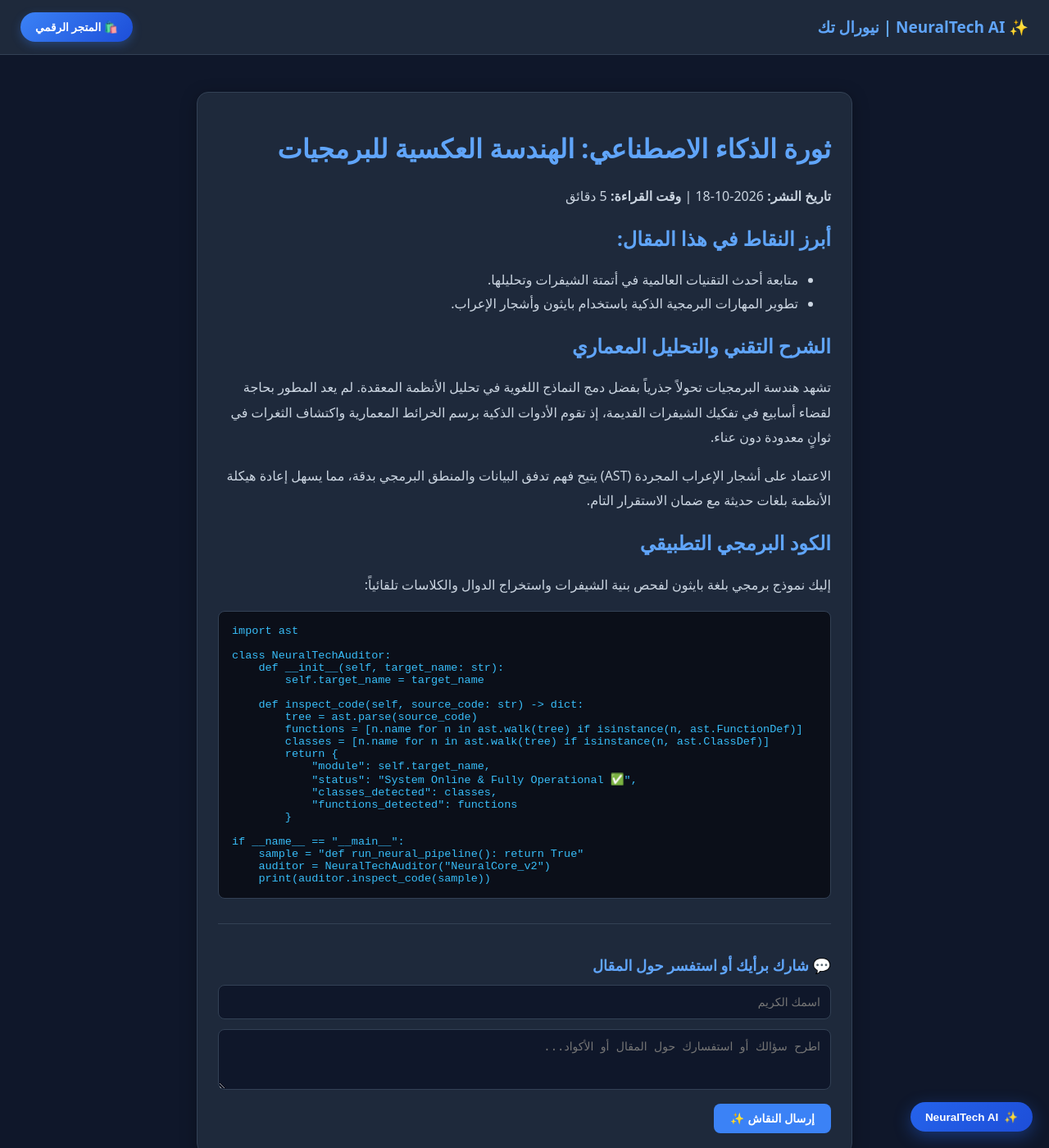
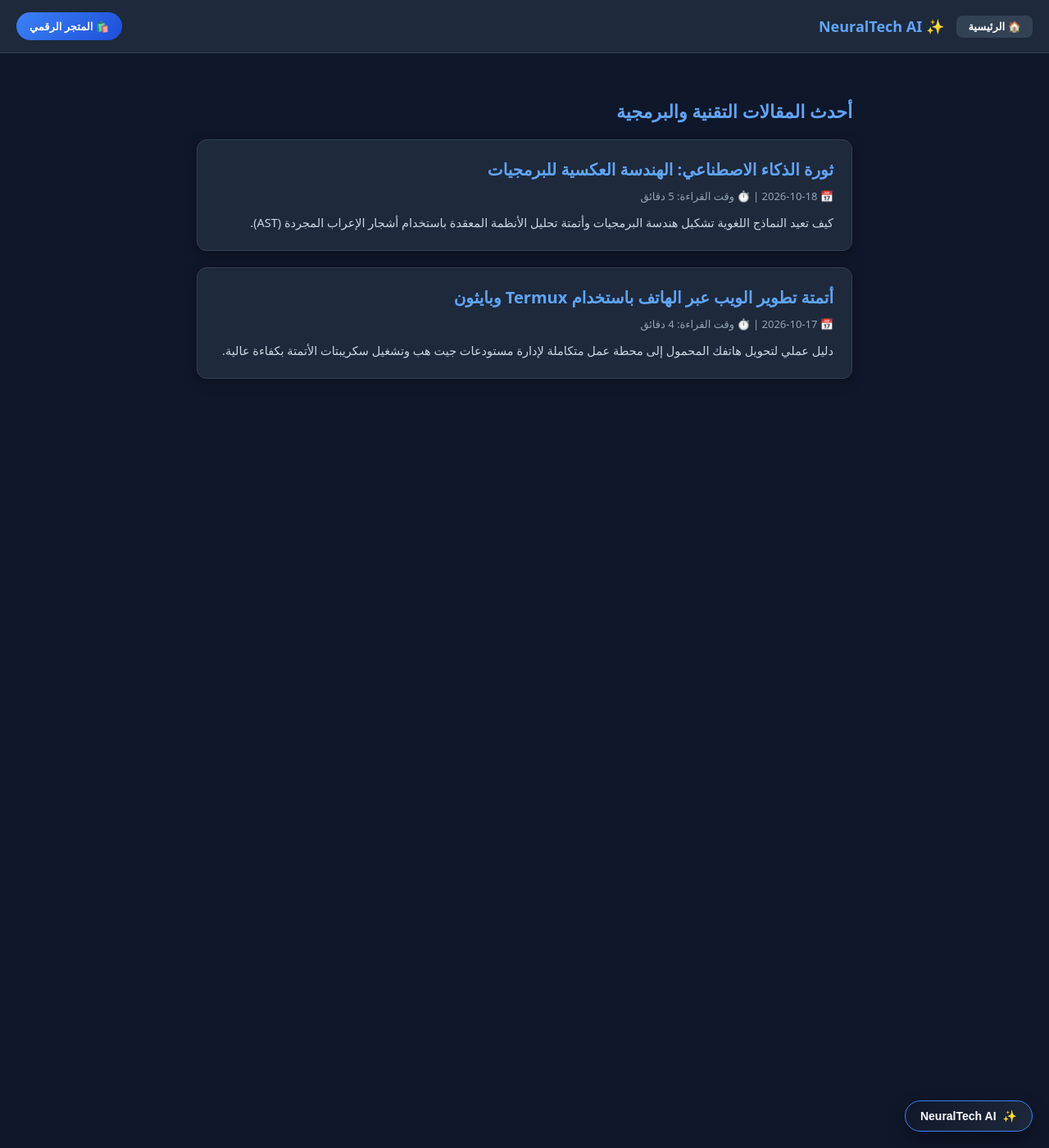
Before and after one commit to neuraltech-ai/Youstoredu, a Jekyll site: the page index.html, which Jekyll copies as it is, in a window 1280 px wide and 1400 px high. Shown: the whole window at 82% size. Built offline with Jekyll 4.4.1, drawn with Linux system fonts in a browser that asks for light colours.

Commit message:
Convert index.html into a full Single Page Application with home list and article reader views

```diff
--- a/index.html
+++ b/index.html
@@ -3,7 +3,6 @@
 <head>
     <meta charset="UTF-8">
     <meta name="viewport" content="width=device-width, initial-scale=1.0">
-    <meta http-equiv="Cache-Control" content="no-cache, no-store, must-revalidate">
     <title>نيورال تك | NeuralTech AI</title>
     <style>
         :root {
@@ -13,48 +12,104 @@
             --text-main: #f8fafc;
             --text-muted: #cbd5e1;
             --accent: #3b82f6;
+            --accent-hover: #2563eb;
         }
         body { background-color: var(--bg-main); color: var(--text-main); font-family: system-ui, -apple-system, sans-serif; margin: 0; padding: 0; }
-        header { background: var(--bg-card); padding: 15px 25px; display: flex; justify-content: space-between; align-items: center; border-bottom: 1px solid var(--border-color); }
-        .logo { font-size: 19px; font-weight: bold; color: #60a5fa; display: flex; align-items: center; gap: 8px; text-decoration: none; }
-        .container { max-width: 800px; margin: 30px auto; padding: 15px; }
-        .card { background: var(--bg-card); border: 1px solid var(--border-color); border-radius: 14px; padding: 25px; margin-bottom: 20px; box-shadow: 0 4px 20px rgba(0,0,0,0.3); }
-        h1, h2 { color: #60a5fa; }
-        p { line-height: 1.9; color: var(--text-muted); font-size: 16px; }
-        pre { background: #0b0f19; padding: 16px; border-radius: 8px; border: 1px solid var(--border-color); overflow-x: auto; color: #38bdf8; font-family: monospace; direction: ltr; text-align: left; font-size: 13.5px; }
-        ul { line-height: 1.8; color: var(--text-muted); }
-        .btn-store { display: inline-block; background: linear-gradient(135deg, #3b82f6, #1d4ed8); color: white; padding: 9px 18px; border-radius: 30px; text-decoration: none; font-weight: bold; font-size: 13.5px; box-shadow: 0 4px 12px rgba(59,130,246,0.3); }
-        .comment-section { margin-top: 30px; border-top: 1px solid var(--border-color); padding-top: 20px; }
-        .comment-input { width: 100%; background: #0f172a; border: 1px solid var(--border-color); color: #fff; padding: 12px; border-radius: 8px; margin-bottom: 12px; font-size: 14px; outline: none; box-sizing: border-box; }
-        .btn-post { background: #3b82f6; color: white; border: none; padding: 10px 20px; border-radius: 8px; font-weight: bold; cursor: pointer; font-size: 14px; }
-        .btn-post:hover { background: #2563eb; }
+        header { background: var(--bg-card); padding: 15px 20px; display: flex; justify-content: space-between; align-items: center; border-bottom: 1px solid var(--border-color); position: sticky; top: 0; z-index: 1000; }
+        .nav-left { display: flex; align-items: center; gap: 15px; }
+        .logo { font-size: 18px; font-weight: bold; color: #60a5fa; cursor: pointer; display: flex; align-items: center; gap: 8px; }
+        .btn-home { background: #334155; color: #fff; padding: 6px 14px; border-radius: 8px; border: none; cursor: pointer; font-size: 13px; font-weight: bold; transition: background 0.2s; }
+        .btn-home:hover { background: #475569; }
+        .container { max-width: 800px; margin: 25px auto; padding: 15px; }
+
+        .view { display: none; }
+        .view.active { display: block; }
+
+        .article-card { background: var(--bg-card); border: 1px solid var(--border-color); border-radius: 12px; padding: 22px; margin-bottom: 20px; box-shadow: 0 4px 15px rgba(0,0,0,0.3); cursor: pointer; transition: transform 0.2s, border-color 0.2s; }
+        .article-card:hover { transform: translateY(-2px); border-color: var(--accent); }
+        .article-card h2 { color: #60a5fa; margin-top: 0; margin-bottom: 10px; font-size: 20px; }
+        .meta { font-size: 13px; color: #94a3b8; margin-bottom: 12px; }
+        .excerpt { color: var(--text-muted); line-height: 1.6; font-size: 14.5px; }
+
+        .reader-card { background: var(--bg-card); border: 1px solid var(--border-color); border-radius: 12px; padding: 25px; box-shadow: 0 4px 15px rgba(0,0,0,0.3); }
+        .reader-card h1 { color: #60a5fa; font-size: 24px; margin-top: 0; }
+        .reader-card p { line-height: 1.9; color: var(--text-muted); font-size: 16px; }
+        pre { background: #0b0f19; padding: 16px; border-radius: 8px; border: 1px solid var(--border-color); overflow-x: auto; color: #38bdf8; font-family: monospace; direction: ltr; text-align: left; font-size: 13.5px; line-height: 1.6; }
+        .btn-store { display: inline-block; background: linear-gradient(135deg, #3b82f6, #1d4ed8); color: white; padding: 8px 16px; border-radius: 30px; text-decoration: none; font-weight: bold; font-size: 13px; }
     </style>
 </head>
 <body>
 
 <header>
-    <a href="#" class="logo">✨ NeuralTech AI | نيورال تك</a>
+    <div class="nav-left">
+        <button class="btn-home" onclick="showHome()">🏠 الرئيسية</button>
+        <div class="logo" onclick="showHome()">✨ NeuralTech AI</div>
+    </div>
     <a href="https://payhip.com/Youstor" target="_blank" class="btn-store">🛍️ المتجر الرقمي</a>
 </header>
 
 <div class="container">
-    <div class="card">
-        <h1>ثورة الذكاء الاصطناعي: الهندسة العكسية للبرمجيات</h1>
-        <p><b>تاريخ النشر:</b> 2026-10-18 | <b>وقت القراءة:</b> 5 دقائق</p>
+    <div id="home-view" class="view active">
+        <h1 style="color: #60a5fa; margin-bottom: 20px; font-size: 22px;">أحدث المقالات التقنية والبرمجية</h1>
 
-        <h2>أبرز النقاط في هذا المقال:</h2>
-        <ul>
-            <li>متابعة أحدث التقنيات العالمية في أتمتة الشيفرات وتحليلها.</li>
-            <li>تطوير المهارات البرمجية الذكية باستخدام بايثون وأشجار الإعراب.</li>
-        </ul>
+        <div class="article-card" onclick="openArticle('ai-reverse')">
+            <h2>ثورة الذكاء الاصطناعي: الهندسة العكسية للبرمجيات</h2>
+            <div class="meta">📅 2026-10-18 | ⏱️ وقت القراءة: 5 دقائق</div>
+            <div class="excerpt">كيف تعيد النماذج اللغوية تشكيل هندسة البرمجيات وأتمتة تحليل الأنظمة المعقدة باستخدام أشجار الإعراب المجردة (AST).</div>
+        </div>
 
-        <h2>الشرح التقني والتحليل المعماري</h2>
-        <p>تشهد هندسة البرمجيات تحولاً جذرياً بفضل دمج النماذج اللغوية في تحليل الأنظمة المعقدة. لم يعد المطور بحاجة لقضاء أسابيع في تفكيك الشيفرات القديمة، إذ تقوم الأدوات الذكية برسم الخرائط المعمارية واكتشاف الثغرات في ثوانٍ معدودة دون عناء.</p>
+        <div class="article-card" onclick="openArticle('termux-python')">
+            <h2>أتمتة تطوير الويب عبر الهاتف باستخدام Termux وبايثون</h2>
+            <div class="meta">📅 2026-10-17 | ⏱️ وقت القراءة: 4 دقائق</div>
+            <div class="excerpt">دليل عملي لتحويل هاتفك المحمول إلى محطة عمل متكاملة لإدارة مستودعات جيت هب وتشغيل سكريبتات الأتمتة بكفاءة عالية.</div>
+        </div>
+    </div>
 
-        <p>الاعتماد على أشجار الإعراب المجردة (AST) يتيح فهم تدفق البيانات والمنطق البرمجي بدقة، مما يسهل إعادة هيكلة الأنظمة بلغات حديثة مع ضمان الاستقرار التام.</p>
+    <div id="reader-view" class="view">
+        <div class="reader-card">
+            <button onclick="showHome()" style="background: none; border: none; color: #60a5fa; cursor: pointer; font-size: 14px; font-weight: bold; margin-bottom: 15px; padding: 0;">← العودة إلى القائمة</button>
+            <h1 id="article-title">عنوان المقال</h1>
+            <div class="meta" id="article-meta">التاريخ ووقت القراءة</div>
+            <div id="article-content"></div>
+        </div>
+    </div>
+</div>
 
-        <h2>الكود البرمجي التطبيقي</h2>
-        <p>إليك نموذج برمجي بلغة بايثون لفحص بنية الشيفرات واستخراج الدوال والكلاسات تلقائياً:</p>
+<div id="nt-ai-wrapper" style="position: fixed; bottom: 20px; right: 20px; z-index: 99999; font-family: system-ui, sans-serif;">
+  <button id="nt-ai-trigger" onclick="toggleNTChat()" style="background: linear-gradient(135deg, #0f172a, #1e293b); color: #f8fafc; border: 1px solid #3b82f6; border-radius: 50px; padding: 10px 18px; font-weight: 600; font-size: 14px; cursor: pointer; box-shadow: 0 8px 20px rgba(0,0,0,0.4); display: flex; align-items: center; gap: 8px;">
+    <span>✨</span> <span>NeuralTech AI</span>
+  </button>
+
+  <div id="nt-ai-window" style="display: none; position: absolute; bottom: 58px; right: 0; width: 345px; max-width: 92vw; height: 440px; background: #0f172a; color: #f8fafc; border-radius: 16px; box-shadow: 0 12px 32px rgba(0,0,0,0.65); flex-direction: column; overflow: hidden; border: 1px solid #334155;">
+    <div style="background: #1e293b; padding: 14px; display: flex; justify-content: space-between; align-items: center; border-bottom: 1px solid #334155;">
+      <span style="font-weight: 700; font-size: 14px;">✨ NeuralTech AI</span>
+      <button onclick="toggleNTChat()" style="background: none; border: none; color: #94a3b8; cursor: pointer; font-size: 16px;">✕</button>
+    </div>
+
+    <div id="nt-ai-chatbox" style="flex: 1; padding: 14px; overflow-y: auto; font-size: 13.5px; display: flex; flex-direction: column; gap: 10px;">
+      <div style="background: #1e293b; border: 1px solid #334155; padding: 10px 14px; border-radius: 10px; max-width: 85%; line-height: 1.6; direction: rtl; text-align: right;">
+        أهلاً بك! أنا معك لمناقشة الأكواد والمقالات هنا. تفضل بطرح سؤالك مباشرة!
+      </div>
+    </div>
+
+    <div style="padding: 10px; background: #1e293b; display: flex; gap: 8px; border-top: 1px solid #334155;">
+      <input type="text" id="nt-ai-input" placeholder="اكتب سؤالك هنا..." style="flex: 1; background: #0f172a; border: 1px solid #475569; color: #fff; padding: 9px; border-radius: 8px; font-size: 13px; outline: none; direction: rtl;">
+      <button onclick="sendMsg()" style="background: #2563eb; color: white; border: none; padding: 0 14px; border-radius: 8px; cursor: pointer; font-weight: bold;">إرسال</button>
+    </div>
+  </div>
+</div>
+
+<script>
+const articlesData = {
+    "ai-reverse": {
+        title: "ثورة الذكاء الاصطناعي: الهندسة العكسية للبرمجيات",
+        meta: "📅 2026-10-18 | ⏱️ وقت القراءة: 5 دقائق",
+        body: `
+            <p>تشهد هندسة البرمجيات تحولاً جذرياً بفضل دمج النماذج اللغوية في تحليل الأنظمة المعقدة. لم يعد المطور بحاجة لقضاء أسابيع في تفكيك الشيفرات القديمة، إذ تقوم الأدوات الذكية برسم الخرائط المعمارية واكتشاف الثغرات في ثوانٍ معدودة.</p>
+            <h3 style="color: #60a5fa;">التحليل المعماري وأشجار الإعراب (AST)</h3>
+            <p>الاعتماد على أشجار الإعراب المجردة يتيح فهم تدفق البيانات والمنطق البرمجي بدقة، مما يسهل إعادة هيكلة الأنظمة بلغات حديثة دون أخطاء.</p>
+            <h3 style="color: #60a5fa;">الكود البرمجي التطبيقي</h3>
+            <p>نموذج برمجي بلغة بايثون لفحص بنية الشيفرات واستخراج الدوال والكلاسات تلقائياً:</p>
             <pre><code>import ast
 
 class NeuralTechAuditor:
@@ -76,43 +131,47 @@
     sample = "def run_neural_pipeline(): return True"
     auditor = NeuralTechAuditor("NeuralCore_v2")
     print(auditor.inspect_code(sample))</code></pre>
+        `
+    },
+    "termux-python": {
+        title: "أتمتة تطوير الويب عبر الهاتف باستخدام Termux وبايثون",
+        meta: "📅 2026-10-17 | ⏱️ وقت القراءة: 4 دقائق",
+        body: `
+            <p>يُعد Termux بيئة متكاملة تتيح للمطورين تشغيل سكريبتات بايثون وإدارة مستودعات Git مباشرة من أجهزة الهواتف الذكية بنظام أندرويد.</p>
+            <h3 style="color: #60a5fa;">إدارة النشر التلقائي عبر GitHub</h3>
+            <p>من خلال ربط سكريبتات التحرير الآلي بأوامر Git، يمكنك تحديث مقالاتك وموقعك بضغطة زر واحدة ودون الحاجة لجهاز حاسوب محمول.</p>
+            <h3 style="color: #60a5fa;">مثال لسكريبت أتمتة محلي</h3>
+            <pre><code>import os
 
-        <!-- صندوق التفاعل والمناقشة الأصلي النظيف -->
-        <div class="comment-section">
-            <h3 style="color: #60a5fa; font-size: 18px; margin-bottom: 12px;">💬 شارك برأيك أو استفسر حول المقال</h3>
-            <input type="text" class="comment-input" placeholder="اسمك الكريم">
-            <textarea class="comment-input" rows="3" placeholder="اطرح سؤالك أو استفسارك حول المقال أو الأكواد..."></textarea>
-            <button class="btn-post" onclick="alert('تم إرسال النقاش بنجاح ✨')">إرسال النقاش ✨</button>
-        </div>
-    </div>
-</div>
+def git_auto_deploy(commit_msg: str):
+    os.system("git add .")
+    os.system(f'git commit -m "{commit_msg}"')
+    os.system("git push origin main")
+    print("Deployment completed successfully! 🚀")
 
-<!-- زر المساعد الذكي السفلي الأصلي الأنيق -->
-<div id="nt-ai-wrapper" style="position: fixed; bottom: 20px; right: 20px; z-index: 99999; font-family: system-ui, sans-serif;">
-  <button id="nt-ai-trigger" onclick="toggleNTChat()" style="background: linear-gradient(135deg, #2563eb, #1d4ed8); color: #fff; border: none; border-radius: 50px; padding: 10px 18px; font-weight: 600; font-size: 13.5px; cursor: pointer; box-shadow: 0 6px 20px rgba(37,99,235,0.4); display: flex; align-items: center; gap: 7px;">
-    <span>✨</span> <span>NeuralTech AI</span>
-  </button>
+if __name__ == "__main__":
+    git_auto_deploy("Auto update from Termux mobile workspace")</code></pre>
+        `
+    }
+};
 
-  <div id="nt-ai-window" style="display: none; position: absolute; bottom: 55px; right: 0; width: 330px; max-width: 90vw; height: 420px; background: #0f172a; color: #f8fafc; border-radius: 14px; box-shadow: 0 12px 32px rgba(0,0,0,0.65); flex-direction: column; overflow: hidden; border: 1px solid #334155; direction: rtl;">
-    <div style="background: #1e293b; padding: 12px 14px; display: flex; justify-content: space-between; align-items: center; border-bottom: 1px solid #334155;">
-      <span style="font-weight: 700; font-size: 13.5px; color: #60a5fa;">✨ NeuralTech AI</span>
-      <button onclick="toggleNTChat()" style="background: none; border: none; color: #94a3b8; cursor: pointer; font-size: 15px;">✕</button>
-    </div>
+function showHome() {
+    document.getElementById('reader-view').classList.remove('active');
+    document.getElementById('home-view').classList.add('active');
+    window.scrollTo(0, 0);
+}
 
-    <div id="nt-ai-chatbox" style="flex: 1; padding: 12px; overflow-y: auto; font-size: 13px; display: flex; flex-direction: column; gap: 8px;">
-      <div style="background: #1e293b; border: 1px solid #334155; padding: 10px 12px; border-radius: 10px; max-width: 88%; line-height: 1.6; text-align: right;">
-        أهلاً بك! أنا معك هنا لمناقشة الأكواد والمقالات وطرح الأفكار التقنية. تفضل بطرح سؤالك!
-      </div>
-    </div>
+function openArticle(articleId) {
+    const art = articlesData[articleId];
+    if (!art) return;
+    document.getElementById('article-title').textContent = art.title;
+    document.getElementById('article-meta').textContent = art.meta;
+    document.getElementById('article-content').innerHTML = art.body;
+    document.getElementById('home-view').classList.remove('active');
+    document.getElementById('reader-view').classList.add('active');
+    window.scrollTo(0, 0);
+}
 
-    <div style="padding: 8px 10px; background: #1e293b; display: flex; gap: 6px; border-top: 1px solid #334155;">
-      <input type="text" id="nt-ai-input" placeholder="اكتب سؤالك هنا..." style="flex: 1; background: #0f172a; border: 1px solid #475569; color: #fff; padding: 8px 10px; border-radius: 8px; font-size: 12.5px; outline: none; text-align: right;">
-      <button onclick="sendMsg()" style="background: #2563eb; color: white; border: none; padding: 0 12px; border-radius: 8px; cursor: pointer; font-weight: bold; font-size: 12.5px;">إرسال</button>
-    </div>
-  </div>
-</div>
-
-<script>
 function toggleNTChat() {
     const win = document.getElementById("nt-ai-window");
     win.style.display = win.style.display === "flex" ? "none" : "flex";
@@ -123,13 +182,11 @@
     const box = document.getElementById("nt-ai-chatbox");
     const txt = inp.value.trim();
     if(!txt) return;
-
-  box.innerHTML += `<div style="background: #2563eb; color: #fff; padding: 8px 12px; border-radius: 10px; max-width: 80%; align-self: flex-end; text-align: right;">${txt}</div>`;
+    box.innerHTML += `<div style="background: #2563eb; color: #fff; padding: 8px 12px; border-radius: 10px; max-width: 80%; align-self: flex-end;">${txt}</div>`;
     inp.value = "";
     box.scrollTop = box.scrollHeight;
-
     setTimeout(() => {
-    box.innerHTML += `<div style="background: #1e293b; border: 1px solid #334155; color: #e2e8f0; padding: 8px 12px; border-radius: 10px; max-width: 85%; text-align: right;">أشكرك على طرحك! الكود والتحليل المعماري جاهزان.</div>`;
+        box.innerHTML += `<div style="background: #1e293b; border: 1px solid #334155; color: #e2e8f0; padding: 8px 12px; border-radius: 10px; max-width: 85%; direction: rtl; text-align: right;">سؤال ممتاز! الموقع مصمم ليعمل بسلاسة بين قائمة المقالات وصفحات العرض. هل تحتاج مساعدة في أي تفصيل آخر؟</div>`;
         box.scrollTop = box.scrollHeight;
     }, 400);
 }
```
Lines whose indentation alone changed are shown as unchanged.
